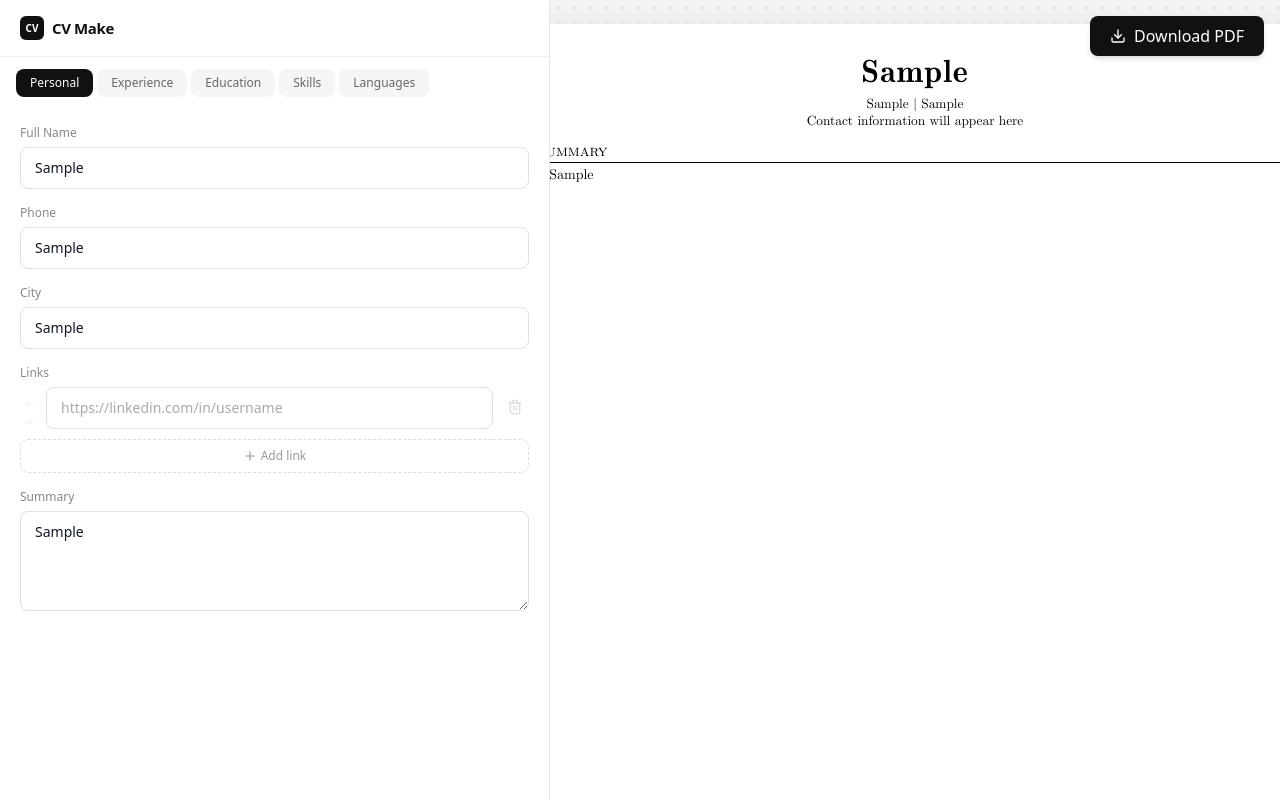
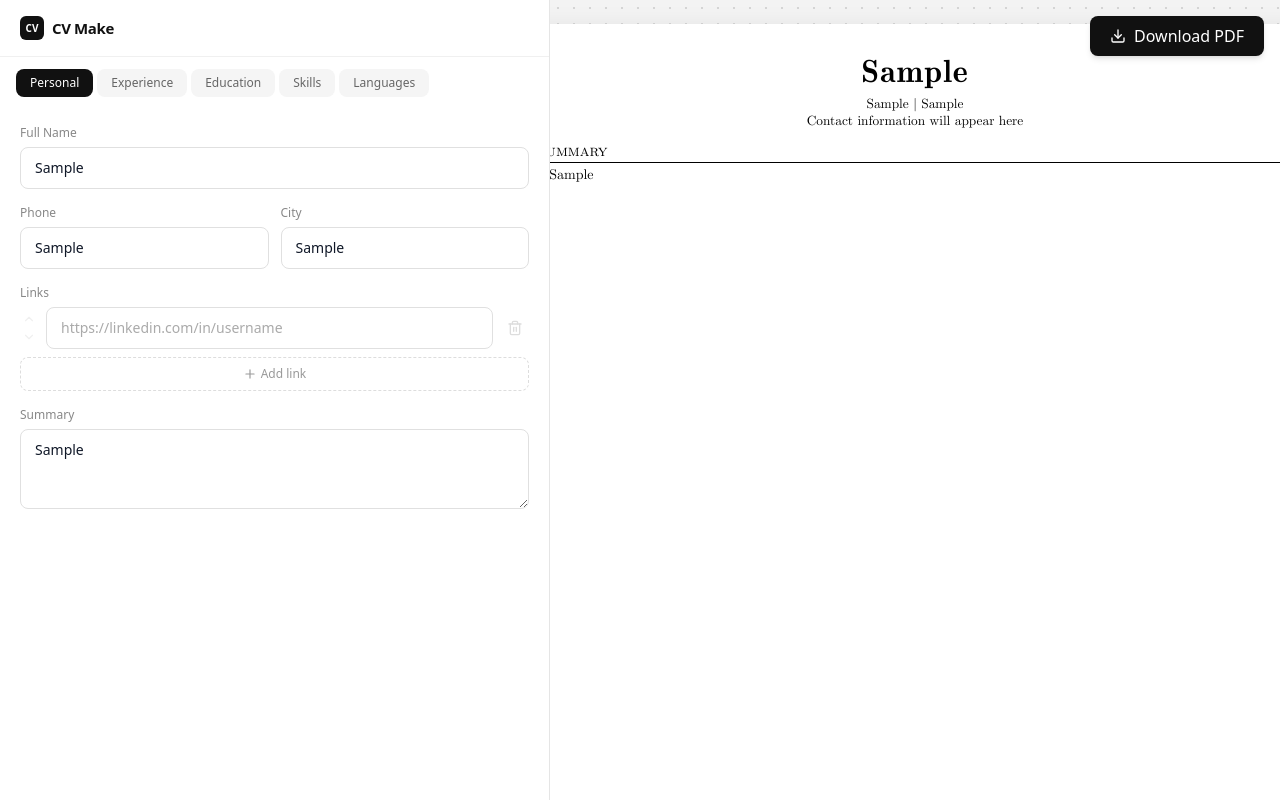
Before and after one commit to misbiheyv/cv-make, a Next.js app: page / in a window 1280 px wide. Both pictures are taken after typing "Sample", "Sample", "Sample", "Sample" into the empty fields and a click on the button "Add link". Built offline with nearby package versions, Linux system fonts and the light colour scheme.

Commit message:
style: update PersonalInfoForm with 2-col layout and consistent labels

```diff
--- a/src/components/forms/PersonalInfoForm.tsx
+++ b/src/components/forms/PersonalInfoForm.tsx
@@ -17,31 +17,33 @@
 				placeholder="John Doe"
 			/>
 
+			<div className="flex gap-3">
 				<FormField
 					label="Phone"
 					value={personalInfo.phone ?? ''}
 					onChange={(value) => updatePersonalInfo({ phone: value })}
 					placeholder="+1 (234) 567-8900"
+					className="flex-1"
 				/>
-
 				<FormField
 					label="City"
 					value={personalInfo.city ?? ''}
 					onChange={(value) => updatePersonalInfo({ city: value })}
 					placeholder="New York, NY"
+					className="flex-1"
 				/>
+			</div>
 
 			<div>
 				<span className="form-label">Links</span>
 				<div className="space-y-2">
 					{personalInfo.links.map((link, index) => (
-						<div key={index} className="flex gap-2 items-start">
+						<div key={index} className="flex gap-2 items-center">
 							<MoveButtons
 								onMoveUp={() => moveLink(index, 'up')}
 								onMoveDown={() => moveLink(index, 'down')}
 								isFirst={index === 0}
 								isLast={index === personalInfo.links.length - 1}
-								className="pt-2"
 							/>
 							<input
 								type="text"
@@ -55,7 +57,6 @@
 								onClick={() => removeLink(index)}
 								variant="danger"
 								title="Delete"
-								className="pt-3"
 							/>
 						</div>
 					))}
@@ -71,7 +72,7 @@
 				value={personalInfo.summary}
 				onChange={(value) => updatePersonalInfo({ summary: value })}
 				placeholder="A brief professional summary..."
-				minHeight="100px"
+				minHeight="80px"
 			/>
 		</div>
 	);
```
Lines whose indentation alone changed are shown as unchanged.
